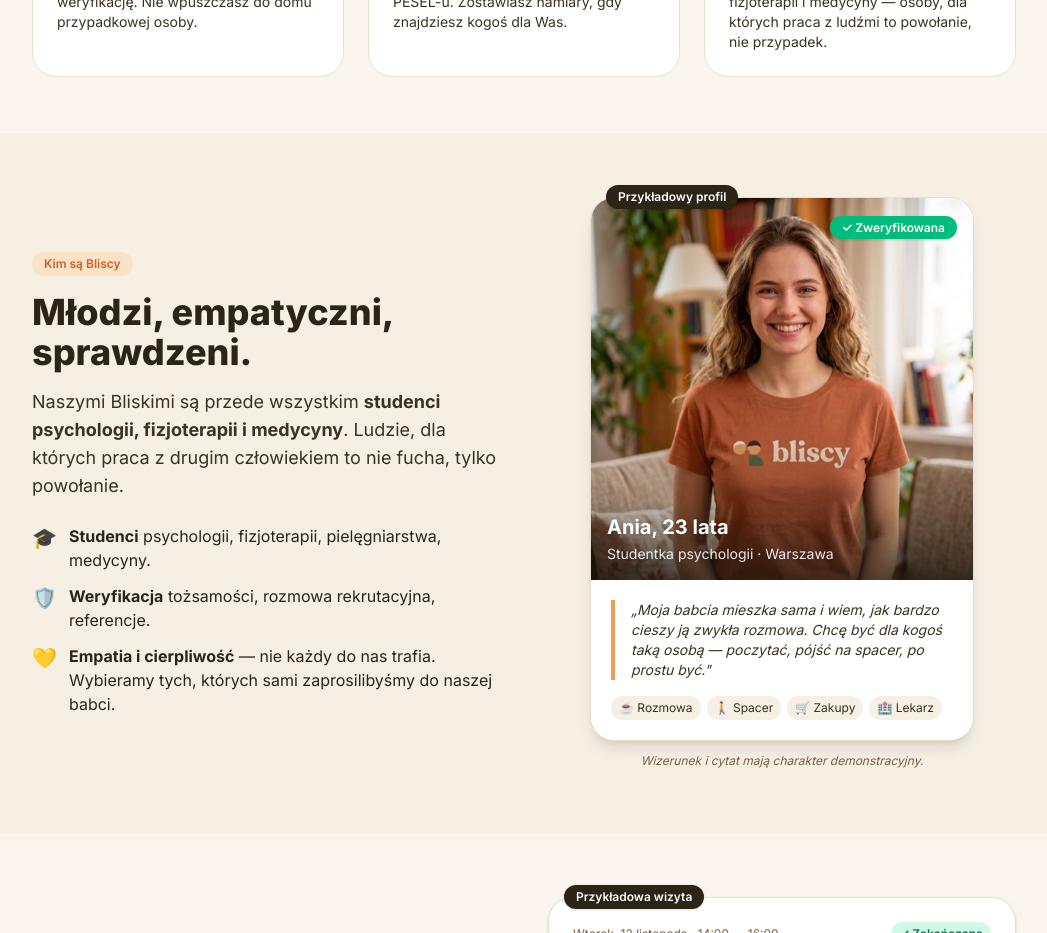
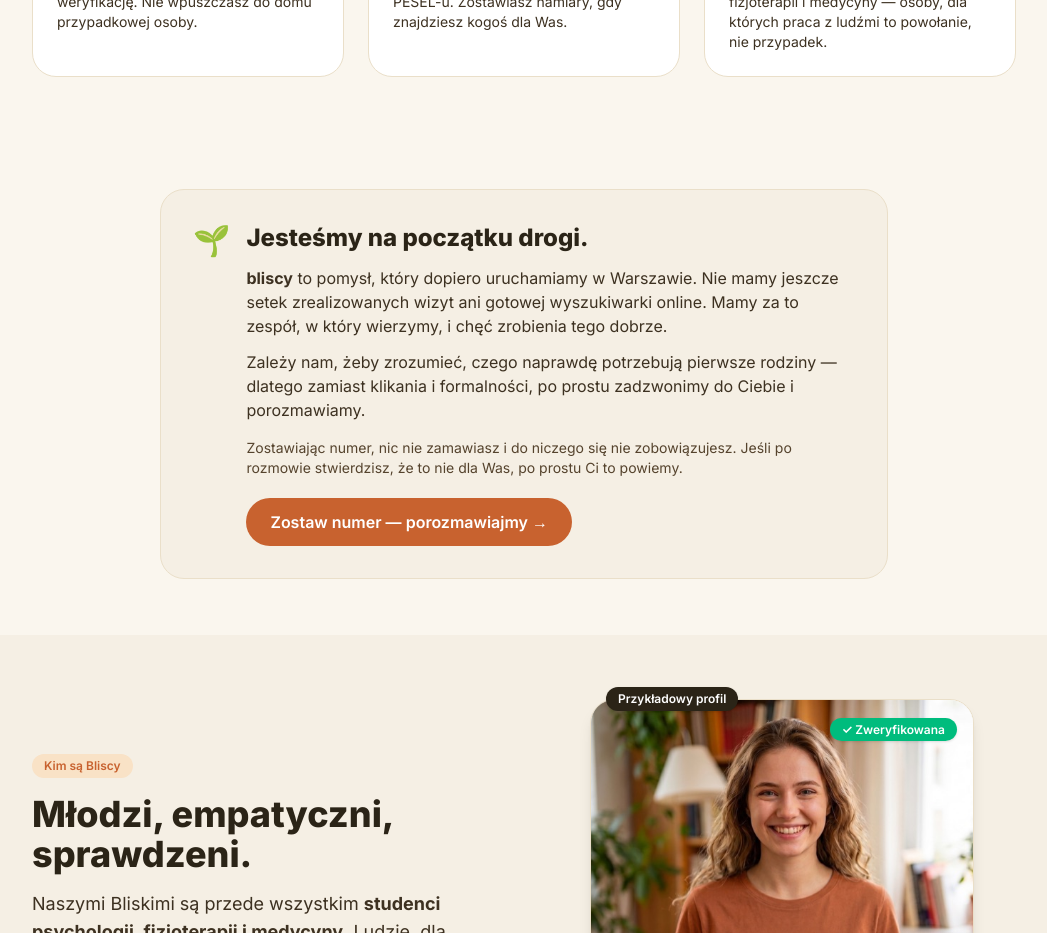
Before and after one commit to laskoAI/bliscy-app, a Next.js app: page /znajdz in a window 1280 px wide. Shown: the part 1040-1973 px from the top of the page, without its empty margins (116-1163 px from the left). Built offline with nearby package versions, Linux system fonts and the light colour scheme.

Commit message:
Add 'Jesteśmy na początku' section — honest MVP framing + CTA

```diff
--- a/src/app/znajdz/page.tsx
+++ b/src/app/znajdz/page.tsx
@@ -101,6 +101,44 @@ export default function ZnajdzLanding() {
               title="Młodzi ludzie z sercem"
               desc="Najczęściej studenci psychologii, fizjoterapii i medycyny — osoby, dla których praca z ludźmi to powołanie, nie przypadek."
             />
+          </div>
+        </div>
+      </section>
+
+      {/* JESTEŚMY NA POCZĄTKU — uczciwie o etapie MVP */}
+      <section className="py-10 sm:py-14">
+        <div className="max-w-3xl mx-auto px-5">
+          <div className="rounded-3xl bg-brand-100 border border-brand-200 p-6 md:p-8">
+            <div className="flex items-start gap-4">
+              <div className="text-3xl shrink-0" aria-hidden>🌱</div>
+              <div className="flex-1">
+                <h2 className="text-xl sm:text-2xl font-extrabold text-brand-800">
+                  Jesteśmy na początku drogi.
+                </h2>
+                <p className="mt-3 text-brand-700">
+                  <strong>bliscy</strong> to pomysł, który dopiero uruchamiamy w Warszawie.
+                  Nie mamy jeszcze setek zrealizowanych wizyt ani gotowej wyszukiwarki online.
+                  Mamy za to zespół, w który wierzymy, i chęć zrobienia tego dobrze.
+                </p>
+                <p className="mt-3 text-brand-700">
+                  Zależy nam, żeby zrozumieć, czego naprawdę potrzebują pierwsze rodziny —
+                  dlatego zamiast klikania i formalności, po prostu zadzwonimy do Ciebie
+                  i porozmawiamy.
+                </p>
+                <p className="mt-4 text-sm text-brand-600">
+                  Zostawiając numer, nic nie zamawiasz i do niczego się nie zobowiązujesz.
+                  Jeśli po rozmowie stwierdzisz, że to nie dla Was, po prostu Ci to powiemy.
+                </p>
+                <div className="mt-5">
+                  <Link
+                    href="/znajdz/kreator"
+                    className="inline-flex items-center rounded-full bg-warm-500 hover:bg-warm-600 text-white font-semibold px-6 py-3"
+                  >
+                    Zostaw numer — porozmawiajmy →
+                  </Link>
+                </div>
+              </div>
+            </div>
           </div>
         </div>
       </section>
```
Also changed, not shown: 1 other file (tests, documents, lock files or other folders).
